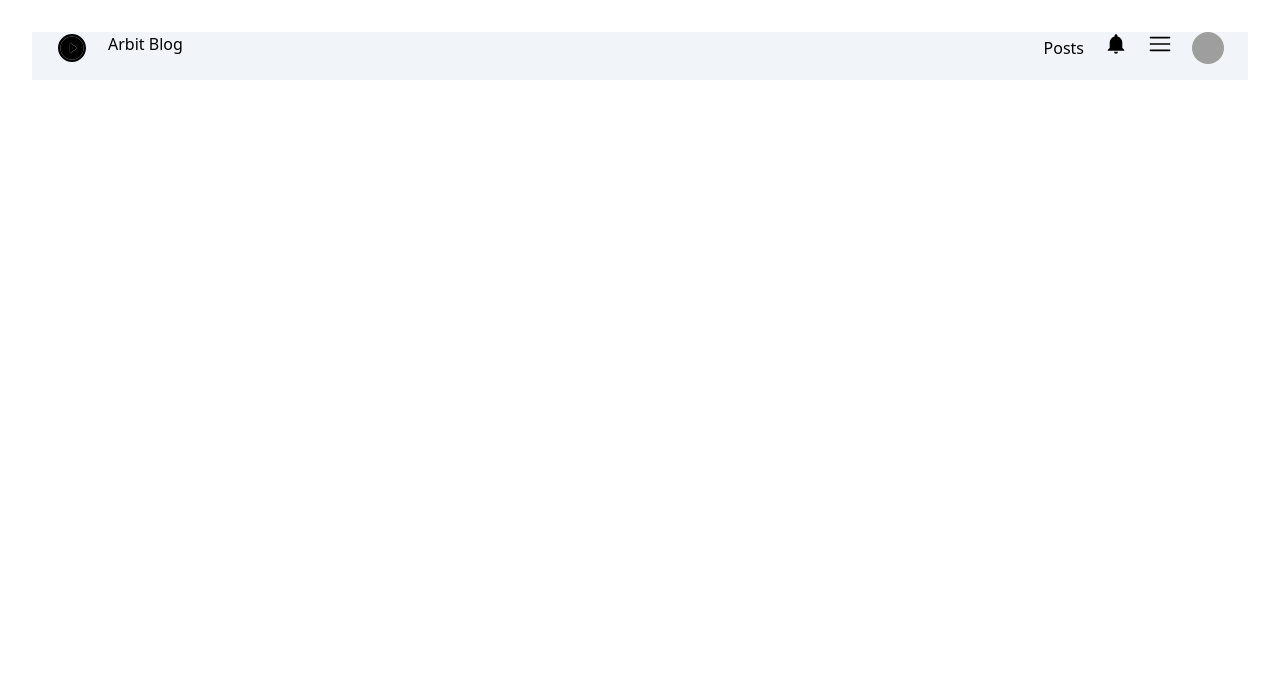
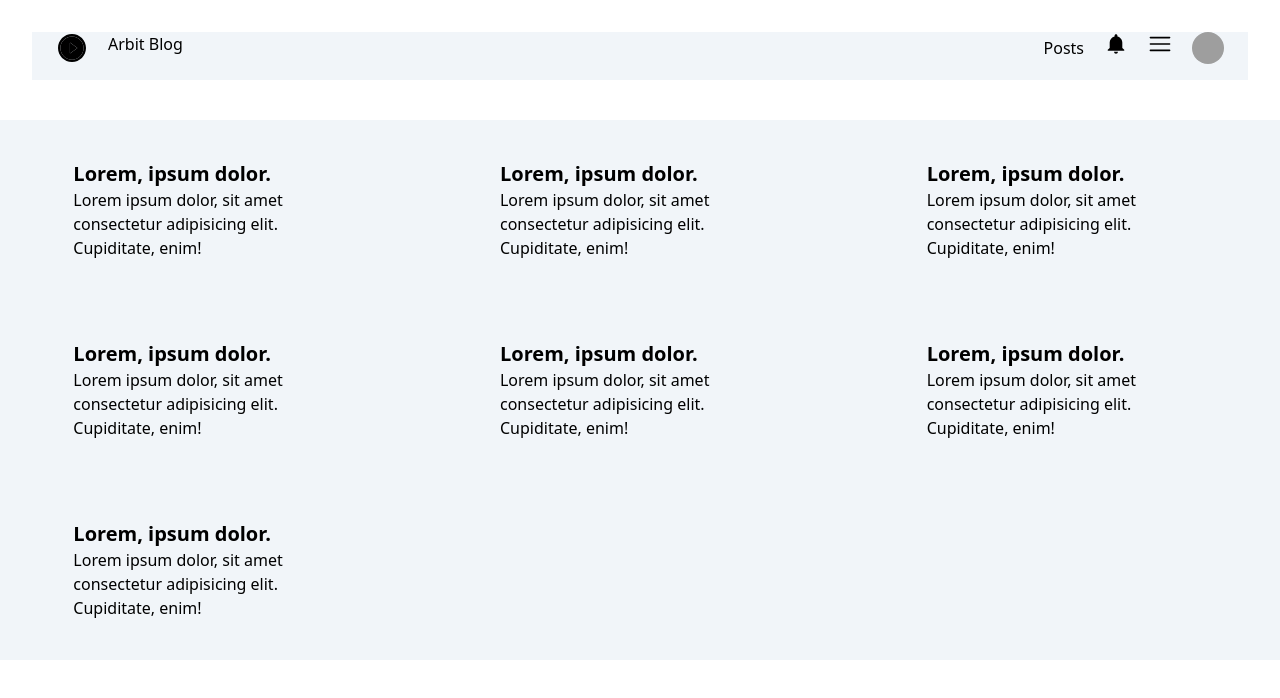
Before and after one commit to mucahitkarakus/e-commerce-case, a React (Create React App) app: page / in a window 1280 px wide. Before the commit this address had no page. Shown: the top 698 px of the page. Built offline with nearby package versions, Linux system fonts and the light colour scheme; grey boxes are pictures that could not be loaded.

Commit message:
card ui and home

```diff
--- a/src/components/Card/Card.jsx
+++ b/src/components/Card/Card.jsx
@@ -2,7 +2,10 @@ import React from 'react'
 
 const Card = () => {
   return (
-    <div>Card</div>
+<div className='w-[75%] m-5 p-5 flex mx-auto cursor-pointer'
+    >
+        <p><span className='text-xl font-bold'> Lorem, ipsum dolor.</span>  <br /> Lorem ipsum dolor, sit amet consectetur adipisicing elit. Cupiditate, enim!</p>
+    </div>
   )
 }
 
--- a/src/pages/Home.jsx
+++ b/src/pages/Home.jsx
@@ -1,8 +1,19 @@
 import React from 'react'
+import Card from '../components/Card/Card'
 
 const Home = () => {
   return (
-    <div>Home</div>
+    <div>
+         <div className='bg-slate-100 mt-10 w-full grid grid-cols-3 ' >
+            <Card/>
+            <Card/>
+            <Card/>
+            <Card/>
+            <Card/>
+            <Card/>
+            <Card/>
+         </div>
+    </div>
   )
 }
 
--- a/src/router/AppRouter.jsx
+++ b/src/router/AppRouter.jsx
@@ -8,10 +8,10 @@ import Post from '../pages/Post'
 const AppRouter = () => {
   return (
     <div>
-         <BrowserRouter>
-        <Navbar/>
+        <BrowserRouter>
+            <Navbar/>
             <Routes>
-                <Route path='/home' element={<Home/>} />
+                <Route path='' element={<Home/>} />
                 <Route path='/post' element={<Post/>}/>
             </Routes>
         </BrowserRouter>
```
